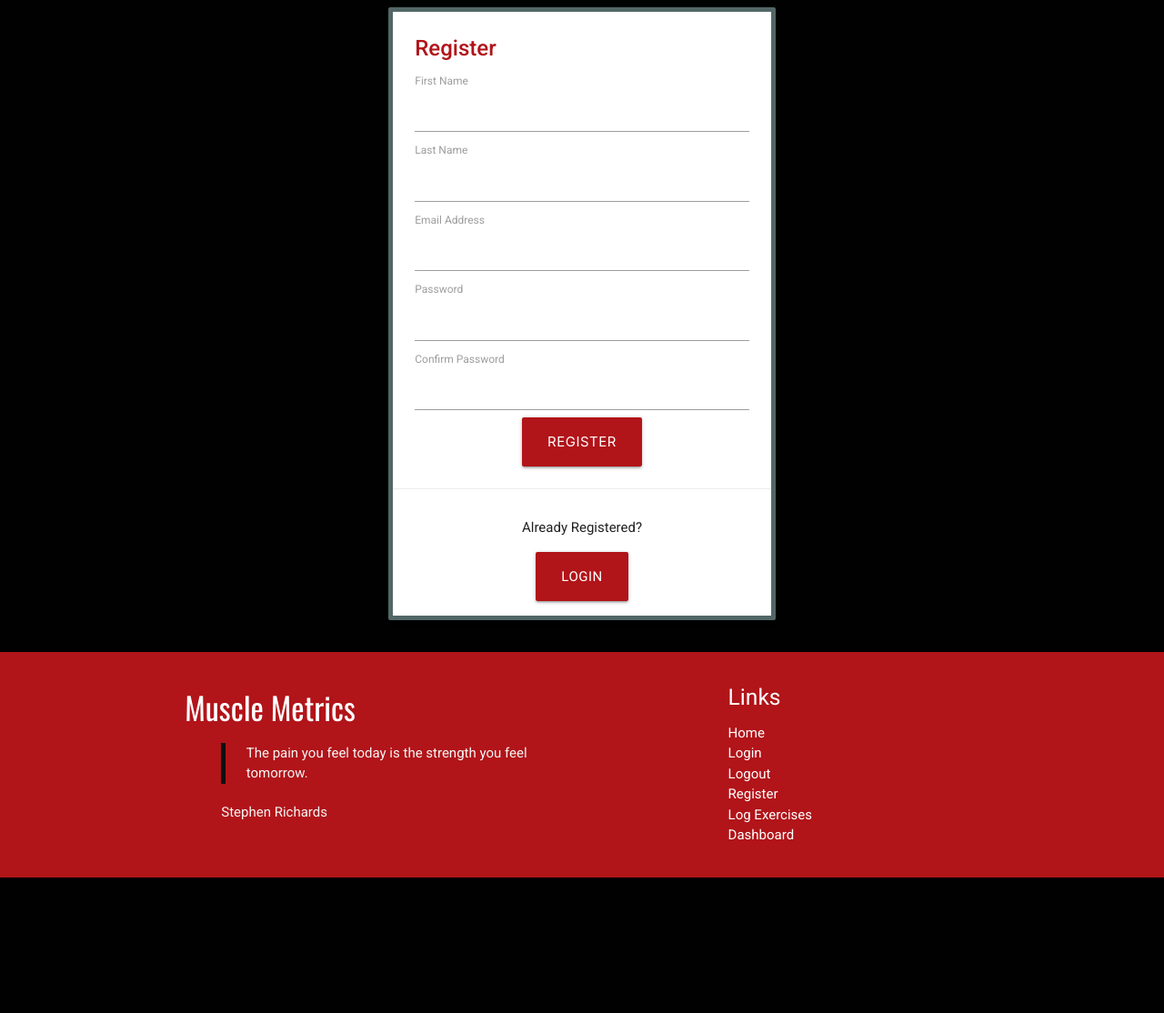
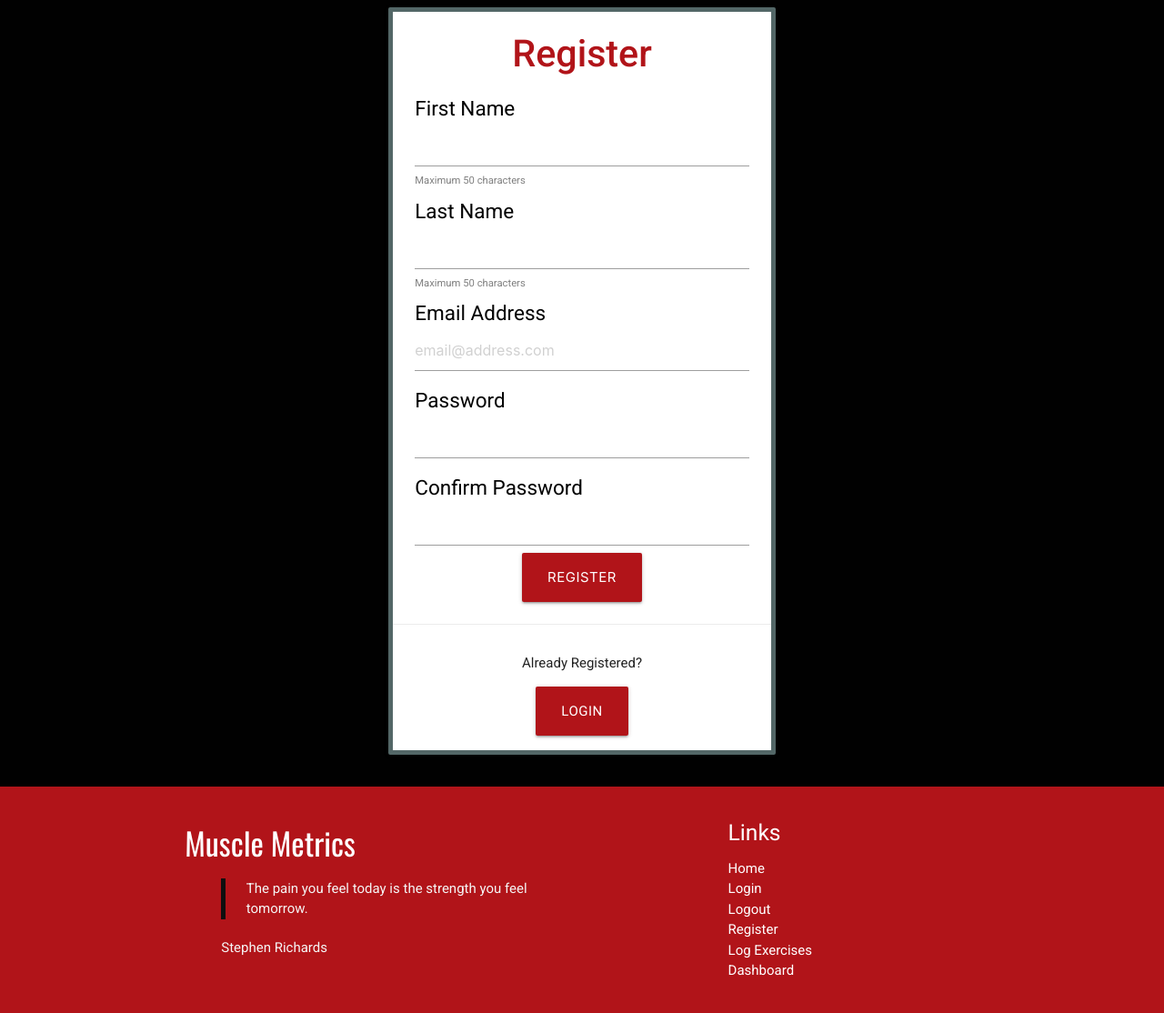
Before and after one commit to Chris-RG1980/code-institute-MSP3, a Flask app: page /register in a window 1280 px wide. Shown: the part 64-1178 px from the top of the page at 91% size. Before the commit the page ends 1029 px from the top, so only its background shows below. Run offline with Flask 3, Linux system fonts and the light colour scheme.

Commit message:
Style reg form add description, placeholder text

```diff
--- a/muscle_metrics/routes.py
+++ b/muscle_metrics/routes.py
@@ -11,20 +11,43 @@ import bcrypt
 
 # Create registration form
 class RegistrationForm(FlaskForm):
-    first_name = StringField("First Name", [InputRequired(), Length(min=1, max=50)])
+    first_name = StringField(
+        "First Name",
+        [
+            InputRequired(),
+            Length(
+                min=2,
+                max=50,
+            ),
+        ],
+        description="Maximum 50 characters",
+    )
+
     last_name = StringField(
         "Last Name",
         [
             InputRequired(),
-            Length(min=1, max=50, message="Maximum of 1 to 50 characters"),
+            Length(
+                min=2,
+                max=50,
+            ),
         ],
+        description="Maximum 50 characters",
     )
     email = EmailField(
-        "Email Address", [Email(message="Email format invalid"), InputRequired()]
+        "Email Address",
+        [
+            Email(),
+            InputRequired(),
+        ],
+        render_kw={"placeholder": "email@address.com"},
     )
     password = PasswordField(
         "Password",
-        [InputRequired(), EqualTo("confirm", message="Passwords must match")],
+        [
+            InputRequired(),
+            EqualTo("confirm", message="Passwords must match"),
+        ],
     )
     confirm = PasswordField("Confirm Password", [InputRequired()])
     submit = SubmitField("Register")
--- a/muscle_metrics/static/css/style.css
+++ b/muscle_metrics/static/css/style.css
@@ -145,8 +145,28 @@ blockquote {
 }
 
 /* register.html  */
+
 .card-content h2 {
   margin-top: 0;
+}
+
+/* Forms */
+.form-title {
+  font-size: 2.75rem;
+  text-align: center;
+}
+.form-divider {
+  margin-top: 8px;
+}
+
+.custom-label {
+  color: var(--black);
+  font-size: 1.5rem;
+}
+
+.form-description {
+  color: gray;
+  font-size: 0.75rem;
 }
 
 /* Media Queries */
--- a/muscle_metrics/templates/register.html
+++ b/muscle_metrics/templates/register.html
@@ -3,36 +3,49 @@
 {% block content %}
 <div class="container">
   <div class="row">
-    <form method="POST" action="{{ url_for('register') }}">
     <div class="col s12 m12 l6 offset-l3">
       <div class="card card-border">
         <div class="card-content">
-            <h2 class="card-title text-red"><strong>Register</strong></h2>
+          <h2 class="form-title text-red"><strong>Register</strong></h2>
+          <form method="POST" action="{{ url_for('register') }}">
             {{ form.hidden_tag() }}
-            {{ form.first_name.label }}
+            <div class="form-divider">
+              {{ form.first_name.label (class="custom-label") }}
               {{ form.first_name() }}
-            {{ form.last_name.label }}
+              <p class="form-description">{{ form.first_name.description }}</p>
+            </div>
+            <div class="form-divider">
+              {{ form.last_name.label (class="custom-label") }}
               {{ form.last_name() }}
-            {{ form.email.label }}
+              <p class="form-description">{{ form.last_name.description }}</p>
+            </div>
+            <div class="form-divider">
+              {{ form.email.label (class="custom-label") }}
               {{ form.email() }}
               {% if form.email.errors %}
-              {{ validationError(form.password.errors) }}
+                {{ validationError(form.email.errors) }}
               {% endif %}
               {% with errors = get_flashed_messages(category_filter=["email_error"]) %}
                 {% if errors %}
                   {{ validationError(errors) }}
                 {% endif %}
               {% endwith %}
-            {{ form.password.label }}
+            </div>
+            <div class="form-divider">
+              {{ form.password.label (class="custom-label") }}
               {{ form.password() }}
-            {{ form.confirm.label }}
+            </div>
+            <div class="form-divider">
+              {{ form.confirm.label (class="custom-label") }}
               {{ form.confirm() }}
               {% if form.password.errors %}
                 {{ validationError(form.password.errors) }}
               {% endif %}
+            </div>
             <div class="center-align">
               <button type="submit" name="submit" class="waves-effect waves-light btn-large">Register</button>
             </div>
+          </form>
         </div>
         <div class="card-action center-align">
           <p>Already Registered?</p>
@@ -40,7 +53,6 @@
         </div>
       </div>
     </div>
-    </form>
   </div>
 </div>
 {% endblock %}
```
Lines whose indentation alone changed are shown as unchanged.
